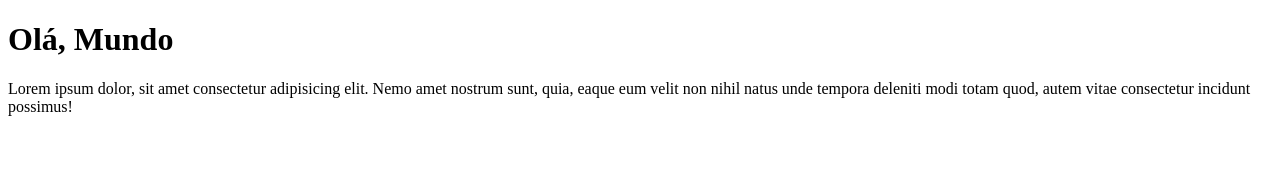
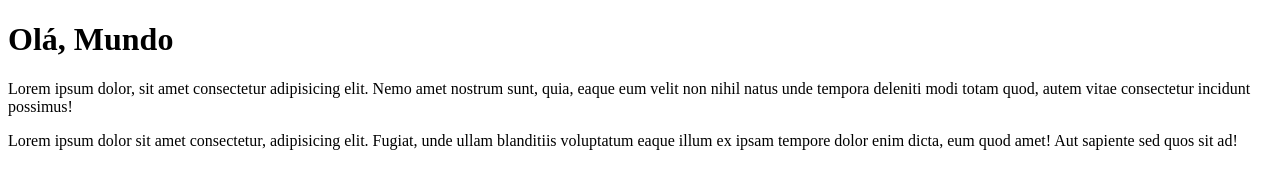
Before and after one commit to medeiroslucass/Ola-Mundo, a plain HTML site: page site-exemplo/index.html in a window 1280 px wide. Drawn offline with Linux system fonts and the light colour scheme.

Commit message:
adicionei um paragrafo

```diff
--- a/site-exemplo/index.html
+++ b/site-exemplo/index.html
@@ -8,5 +8,6 @@
 <body>
     <h1>Olá, Mundo</h1>
     <p>Lorem ipsum dolor, sit amet consectetur adipisicing elit. Nemo amet nostrum sunt, quia, eaque eum velit non nihil natus unde tempora deleniti modi totam quod, autem vitae consectetur incidunt possimus!</p>
+    <p>Lorem ipsum dolor sit amet consectetur, adipisicing elit. Fugiat, unde ullam blanditiis voluptatum eaque illum ex ipsam tempore dolor enim dicta, eum quod amet! Aut sapiente sed quos sit ad!</p>
 </body>
 </html>
```
